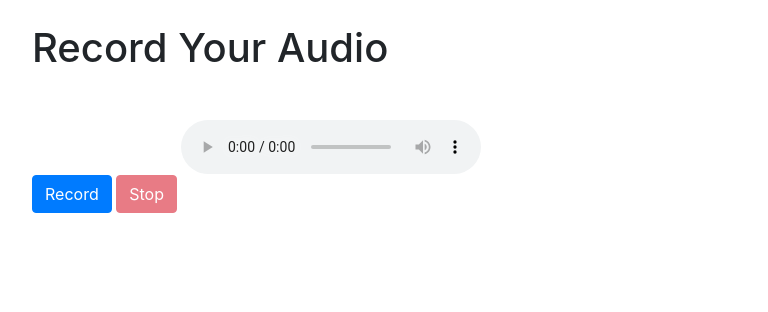
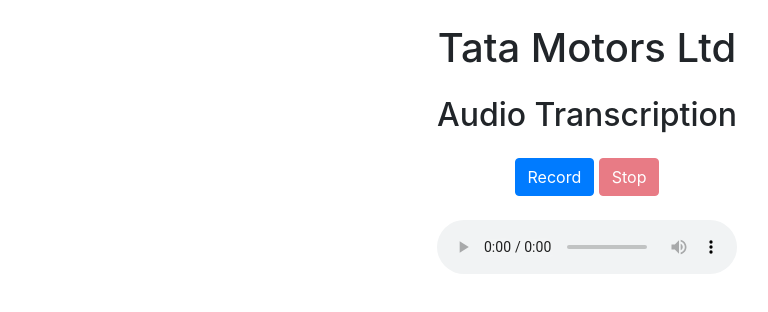
Before and after one commit to RSHK13/audio-transcription, a plain HTML site: page index.html in a window 1280 px wide. Shown: the whole page, without its empty margins (53-821 px from the left). Drawn offline with nearby package versions, Linux system fonts and the light colour scheme.

Commit message:
Update-02

```diff
--- a/index.html
+++ b/index.html
@@ -2,16 +2,21 @@
 <head>
   <meta charset="UTF-8">
   <meta name="viewport" content="width=device-width, initial-scale=1.0">
-  <title>Audio Transcription</title>
+  <title>Audio Transcription - Tata Motors Ltd</title>
   <link href="https://maxcdn.bootstrapcdn.com/bootstrap/4.0.0/css/bootstrap.min.css" rel="stylesheet">
 </head>
 <body>
   <div class="container">
-    <h1 class="my-4">Record Your Audio</h1>
-    <button id="recordButton" class="btn btn-primary">Record</button>
-    <button id="stopButton" class="btn btn-danger" disabled>Stop</button>
-    <audio id="audioPlayback" class="my-4" controls></audio>
-    <div id="result"></div>
+    <h1 class="my-4 text-center">Tata Motors Ltd</h1>
+    <h2 class="my-4 text-center">Audio Transcription</h2>
+    <div class="text-center">
+      <button id="recordButton" class="btn btn-primary">Record</button>
+      <button id="stopButton" class="btn btn-danger" disabled>Stop</button>
+    </div>
+    <div class="my-4 text-center">
+      <audio id="audioPlayback" controls></audio>
+    </div>
+    <div id="result" class="text-center"></div>
   </div>
   <script src="script.js"></script>
   <script src="https://code.jquery.com/jquery-3.2.1.slim.min.js"></script>
```
